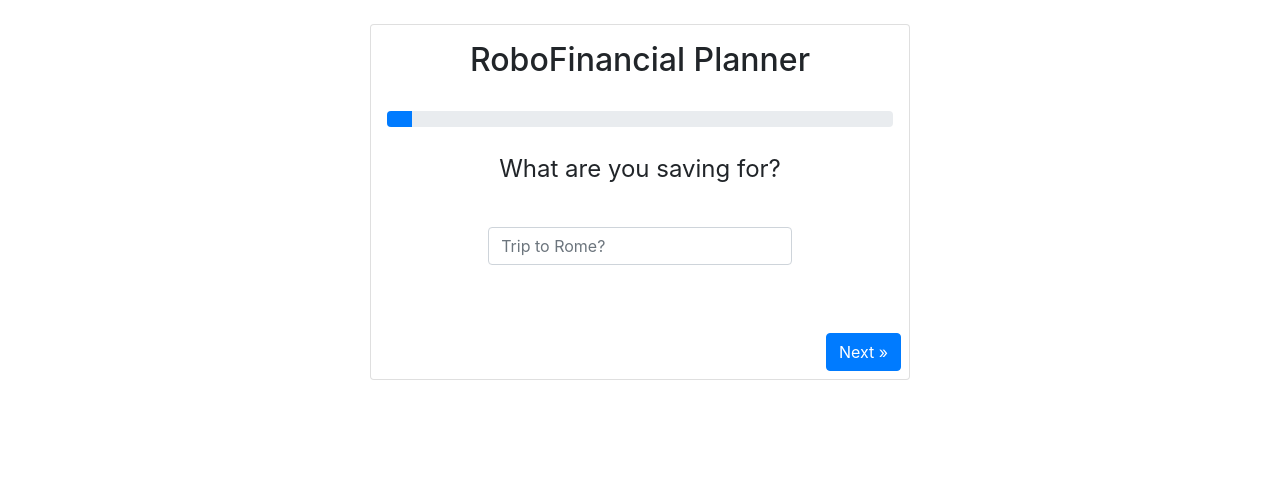
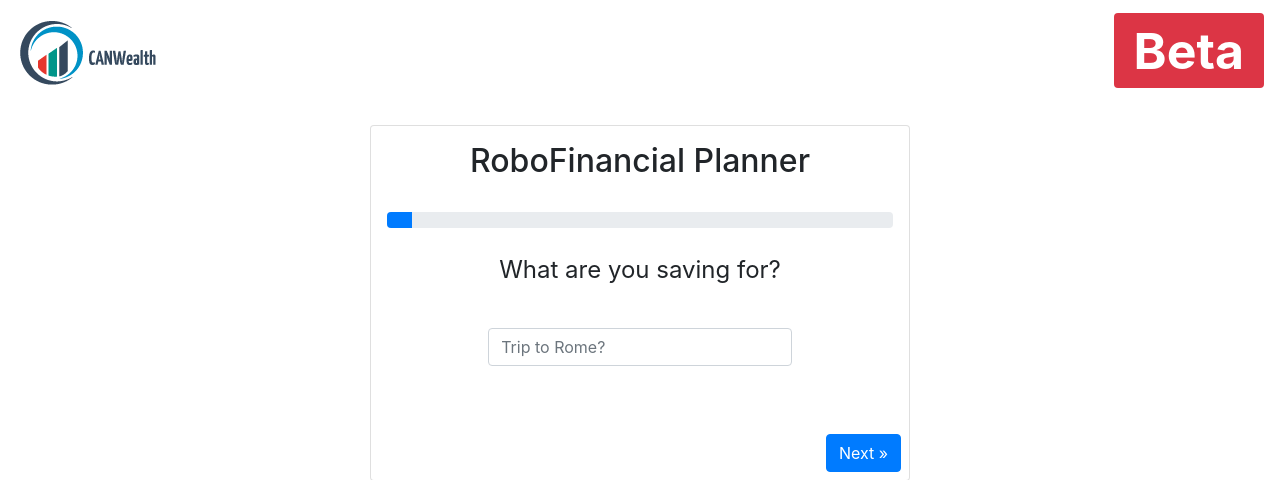
Before and after one commit to polygonnode/can-wealth, a Flask app: page /survey in a window 1280 px wide. Shown: the top 480 px of the page. Run offline with Flask 2, Linux system fonts and the light colour scheme; some libraries are stand-ins or nearby versions.

Commit message:
didnt like my original banner u piece of shit

```diff
--- a/app/static/css/index.css
+++ b/app/static/css/index.css
@@ -0,0 +1,4 @@
+.badge.badge-danger {
+  float:right;
+  font-size: 50px;
+}
--- a/app/templates/layout.html
+++ b/app/templates/layout.html
@@ -5,8 +5,18 @@
     <meta name="viewport" content="width=device-width">
     <title>{% block title %}CAN-Wealth{% endblock %}</title>
     <link href="{{ url_for('static', filename = 'css/index.css') }}" rel="stylesheet" type="text/css" />
+    <link href="{{ url_for('static', filename = 'lib/css/bootstrap.css') }}" rel="stylesheet" type="text/css" />
   </head>
   <body>
+
+    <!-- Header nav bar containing logo and says that its the beta -->
+    <nav class="navbar navbar-light bg-faded">
+      <a class="navbar-brand" href="#">
+        <img src="/static/images/logo.png"  class="nav navbar-nav navbar-left" alt="">
+      </a>
+
+        <span class="badge badge-danger">Beta</span>
+    </nav>
 
 
   {% block body %}
```
Also changed, not shown: app/templates/home/index.html (+8 -1 lines), app/static/images/Beta.png (added), app/static/images/logo.png (added), app/views/__init__.py (added).
